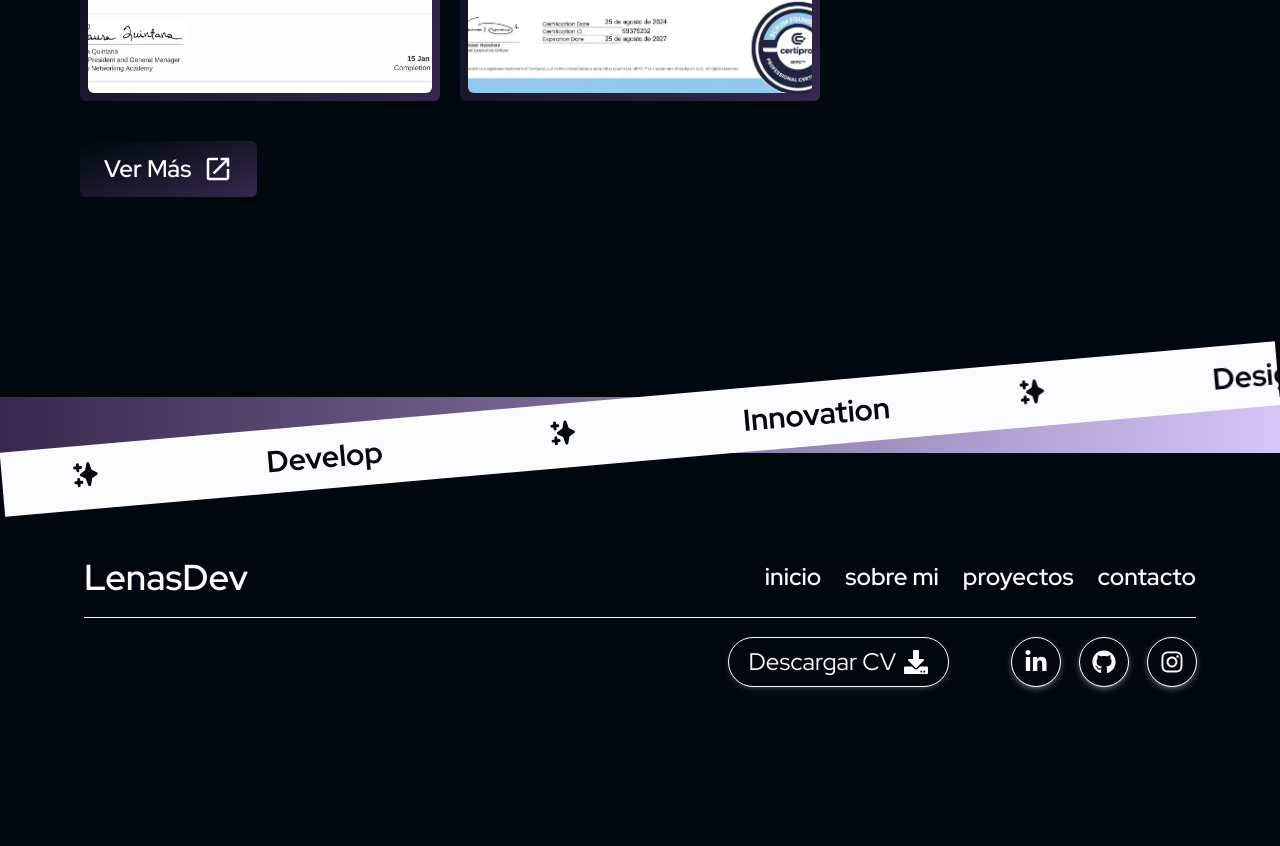
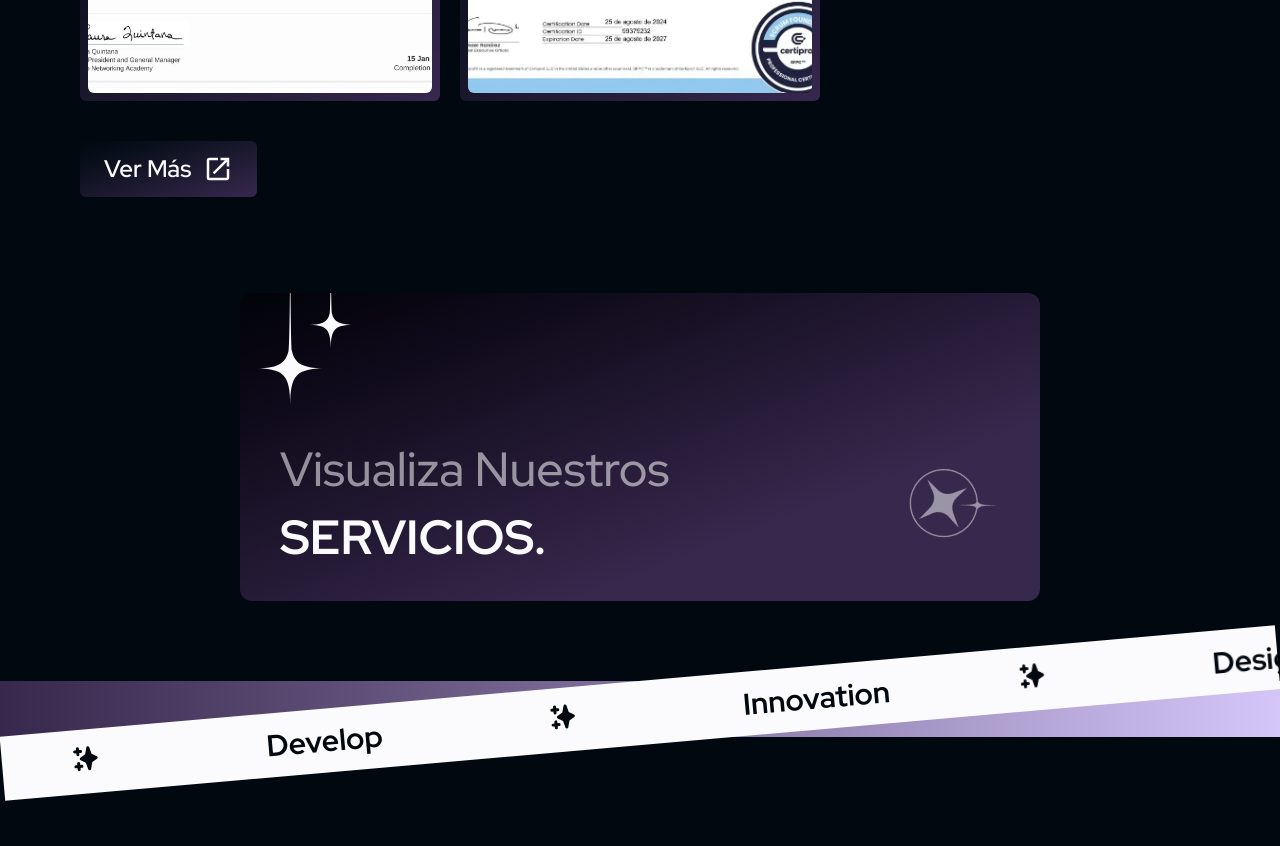
Before and after one commit to Lenas25/Portfolio, a Next.js app: page /about in a window 1280 px wide. Shown: the part 2229-3075 px from the top of the page. Before the commit the page ends 2955 px from the top, so only its background shows below. Built offline with nearby package versions, Linux system fonts and the light colour scheme.

Commit message:
✨ missing animations

```diff
--- a/app/about/page.tsx
+++ b/app/about/page.tsx
@@ -1,5 +1,5 @@
 import type { Metadata } from "next";
-import { Aditional, Resumen, Experiencia, FooterType2 } from "@/components";
+import { Aditional, Resumen, Experiencia, FooterType2, ConoceServicios } from "@/components";
 
 export const metadata: Metadata = {
   title: "LenasDev | Sobre Mí",
@@ -9,11 +9,11 @@ export const metadata: Metadata = {
 export default function About() {
   return (
     <div>
-      <main className="p-5 md:p-20 space-y-16 xl:space-y-24">
+      <main className="p-5 md:p-20 space-y-16 xl:space-y-24 md:pb-0">
         <Resumen />
         <Experiencia />
         <Aditional />
-        {/* <ConoceServicios /> */}
+        <ConoceServicios />
       </main>
       <FooterType2 />
     </div>
--- a/components/contacto/Contacto.tsx
+++ b/components/contacto/Contacto.tsx
@@ -3,7 +3,7 @@ import { Info } from "./Info";
 
 export const Contacto = () => {
   return (
-    <main className="flex flex-col md:flex-row gap-20 justify-center p-5 md:py-20 md:px-10 lg:px-20 w-full">
+    <main className="flex flex-col md:flex-row gap-10 md:gap-20 justify-center p-5 md:py-20 md:px-10 lg:px-20 w-full">
       <Info />
       <Form />
     </main>
--- a/components/sidebar/Sidebar.tsx
+++ b/components/sidebar/Sidebar.tsx
@@ -149,10 +149,17 @@ export const Sidebar = () => {
   }, []);
 
   const handleClick = () => {
-    setOpenNav(!openNav);
-    setTimeout(() => {
-      setDelayedNav(!openNav);
-    }, 1000);
+    if (
+      window.matchMedia("(min-width: 768px)").matches
+    ) {
+      setOpenNav(true);
+      setDelayedNav(true);
+    } else {
+      setOpenNav(!openNav);
+      setTimeout(() => {
+        setDelayedNav(!openNav);
+      }, 1000);
+    }
   };
 
   const navVariants = {
```
